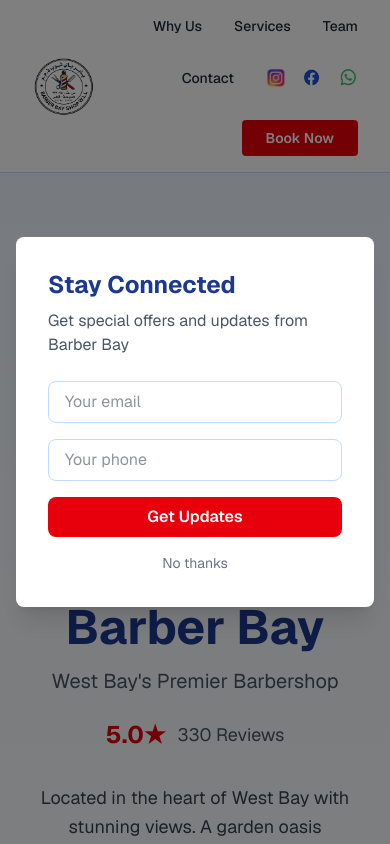
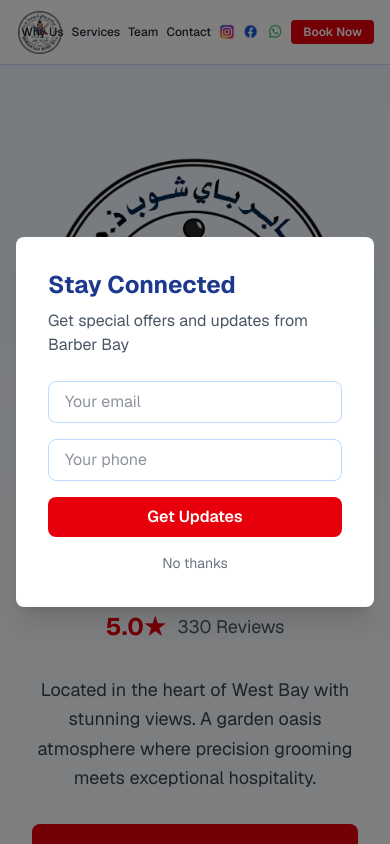
Before and after one commit to DDTM85/barber-bay-website, a Next.js app: page / in a window 390 px wide. Shown: the top 844 px of the page. Built offline with nearby package versions, Linux system fonts and the light colour scheme.

Commit message:
Fix mobile menu layout - compress spacing and sizing for single-line display

```diff
--- a/app/page.tsx
+++ b/app/page.tsx
@@ -41,27 +41,27 @@
     <div className="bg-white text-gray-800 min-h-screen font-sans">
       {/* Navigation */}
       <nav className="sticky top-0 z-50 bg-white/95 backdrop-blur border-b border-blue-200">
-        <div className="max-w-7xl mx-auto px-8 py-4 flex justify-between items-center">
-          <img src="/logo.png" alt="Barber Bay logo" className="h-16 w-16 md:h-24 md:w-24 object-contain" />
-          <div className="flex gap-8 text-sm font-medium items-center flex-wrap justify-end">
-            <a href="#benefits" className="hover:text-blue-600 transition">Why Us</a>
-            <a href="#services" className="hover:text-blue-600 transition">Services</a>
-            <a href="#barbers" className="hover:text-blue-600 transition">Team</a>
-            <a href="#contact" className="hover:text-blue-600 transition">Contact</a>
-            <div className="flex gap-4 items-center">
+        <div className="max-w-7xl mx-auto px-4 md:px-8 py-2 md:py-4 flex justify-between items-center">
+          <img src="/logo.png" alt="Barber Bay logo" className="h-12 w-12 md:h-24 md:w-24 object-contain flex-shrink-0" />
+          <div className="flex gap-2 md:gap-8 text-xs md:text-sm font-medium items-center justify-end">
+            <a href="#benefits" className="hover:text-blue-600 transition whitespace-nowrap">Why Us</a>
+            <a href="#services" className="hover:text-blue-600 transition whitespace-nowrap">Services</a>
+            <a href="#barbers" className="hover:text-blue-600 transition whitespace-nowrap">Team</a>
+            <a href="#contact" className="hover:text-blue-600 transition whitespace-nowrap">Contact</a>
+            <div className="flex gap-2 md:gap-4 items-center flex-shrink-0">
               <a href="https://instagram.com" target="_blank" className="hover:opacity-75 transition" title="Instagram">
-                <img src="/inst.png" alt="Instagram" className="w-5 h-5" />
+                <img src="/inst.png" alt="Instagram" className="w-4 h-4 md:w-5 md:h-5" />
               </a>
               <a href="https://facebook.com" target="_blank" className="hover:opacity-75 transition" title="Facebook">
-                <img src="/fb.png" alt="Facebook" className="w-5 h-5" />
+                <img src="/fb.png" alt="Facebook" className="w-4 h-4 md:w-5 md:h-5" />
               </a>
               <a href="https://wa.me/97455553333" target="_blank" className="hover:opacity-75 transition" title="WhatsApp">
-                <img src="/whatsapp.png" alt="WhatsApp" className="w-5 h-5" />
+                <img src="/whatsapp.png" alt="WhatsApp" className="w-4 h-4 md:w-5 md:h-5" />
               </a>
             </div>
             <a
               href="tel:+97451856566"
-              className="px-6 py-2 bg-red-600 text-white font-semibold rounded hover:bg-red-700 transition"
+              className="px-3 md:px-6 py-1 md:py-2 bg-red-600 text-white text-xs md:text-sm font-semibold rounded hover:bg-red-700 transition whitespace-nowrap flex-shrink-0"
             >
               Book Now
             </a>
```
